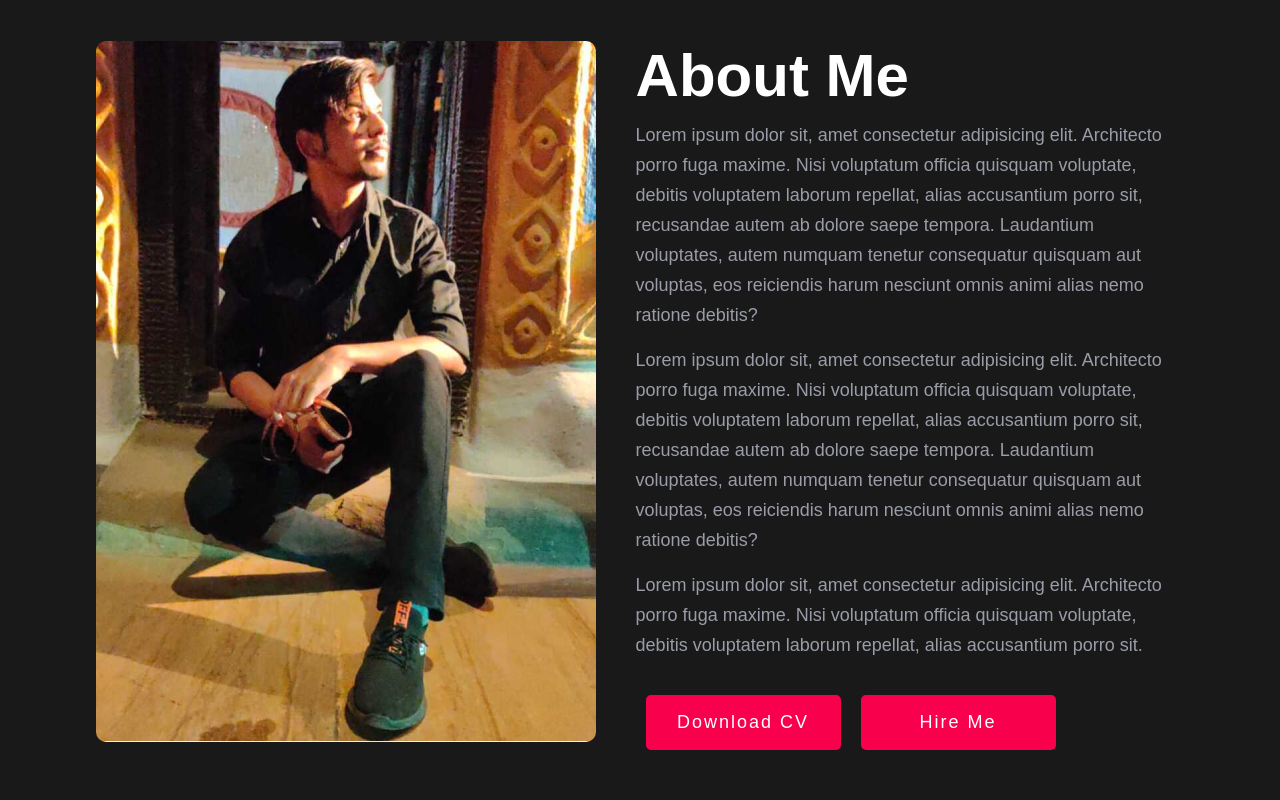
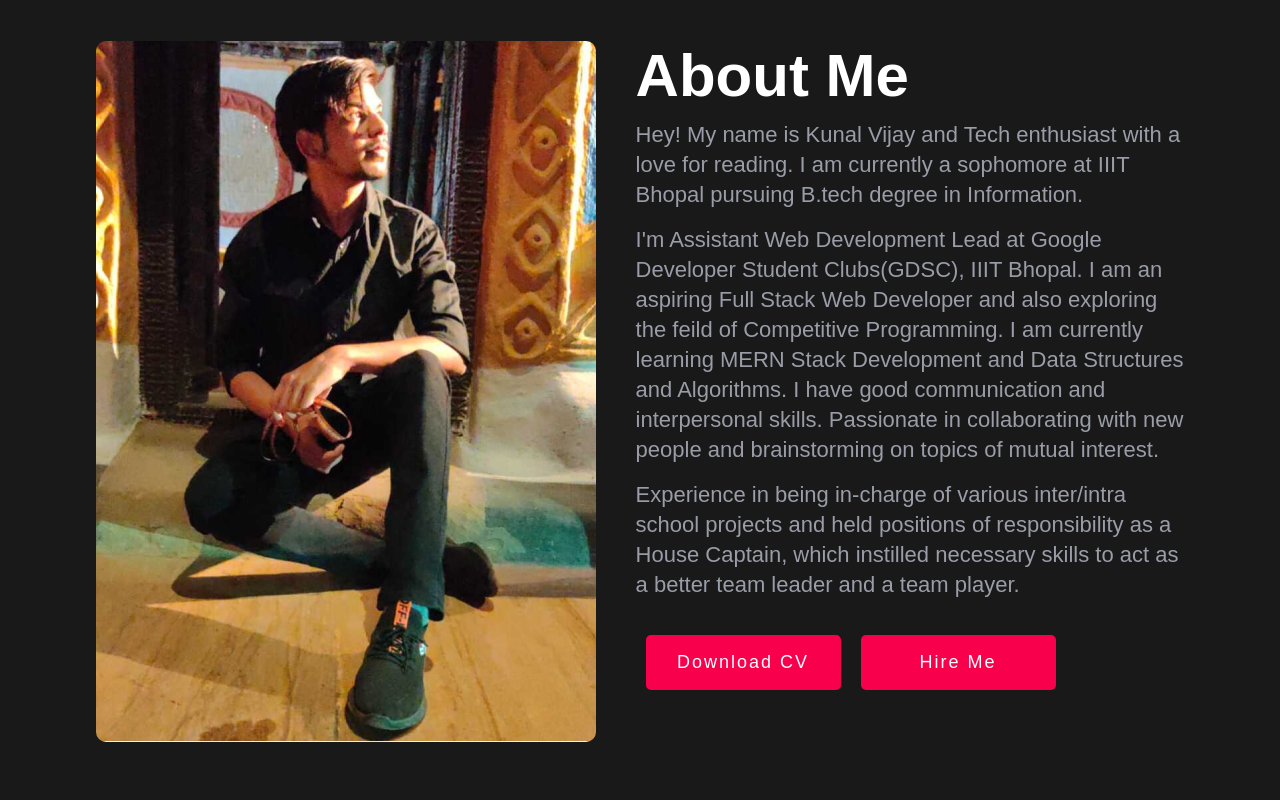
Before and after one commit to Kunal-Vijay/Kunal-Vijay.github.io, a React (Create React App) app: page / in a window 1280 px wide. Shown: the part 720-1520 px from the top of the page. Built offline with nearby package versions, Linux system fonts and the light colour scheme.

Commit message:
about content and CV added

```diff
--- a/src/About.css
+++ b/src/About.css
@@ -1,5 +1,9 @@
 .about{
     background-color: #191919;
+}
+
+.p__color{
+  font-size: 22px!important;
 }
 img.about__img {
   border-radius: 10px;
--- a/src/About.js
+++ b/src/About.js
@@ -5,9 +5,9 @@ import aboutImg from "./img/about.jpg";
 
 function About() {
     // up to top btn
-    window.addEventListener("scroll",function(){
+    window.addEventListener("scroll", function () {
         const upToTop = document.querySelector("a.bottom__to__top");
-        upToTop.classList.toggle("active",window.scrollY>0);
+        upToTop.classList.toggle("active", window.scrollY > 0);
     });
 
     return (
@@ -21,17 +21,17 @@ function About() {
                         <h1 className="about__heading">  About Me  </h1>
                         <div className="about__meta">
                             <p className="about__text p__color">
-                                Lorem ipsum dolor sit, amet consectetur adipisicing elit. Architecto porro fuga maxime. Nisi voluptatum officia quisquam voluptate, debitis voluptatem laborum repellat, alias accusantium porro sit, recusandae autem ab dolore saepe tempora. Laudantium voluptates, autem numquam tenetur consequatur quisquam aut voluptas, eos reiciendis harum nesciunt omnis animi alias nemo ratione debitis?
+                                Hey! My name is Kunal Vijay and Tech enthusiast with a love for reading. I am currently a sophomore at IIIT Bhopal pursuing B.tech degree in Information.
                             </p>
                             <p className="about__text p__color">
-                                Lorem ipsum dolor sit, amet consectetur adipisicing elit. Architecto porro fuga maxime. Nisi voluptatum officia quisquam voluptate, debitis voluptatem laborum repellat, alias accusantium porro sit, recusandae autem ab dolore saepe tempora. Laudantium voluptates, autem numquam tenetur consequatur quisquam aut voluptas, eos reiciendis harum nesciunt omnis animi alias nemo ratione debitis?
+                                I'm Assistant Web Development Lead at Google Developer Student Clubs(GDSC), IIIT Bhopal. I am an aspiring Full Stack Web Developer and also exploring the feild of Competitive Programming. I am currently learning MERN Stack Development and Data Structures and Algorithms. I have good communication and interpersonal skills. Passionate in collaborating with new people and brainstorming on topics of mutual interest.
                             </p>
                             <p className="about__text p__color">
-                                Lorem ipsum dolor sit, amet consectetur adipisicing elit. Architecto porro fuga maxime. Nisi voluptatum officia quisquam voluptate, debitis voluptatem laborum repellat, alias accusantium porro sit.
+                                Experience in being in-charge of various inter/intra school projects and held positions of responsibility as a House Captain, which instilled necessary skills to act as a better team leader and a team player.
                             </p>
                             <div className="about__button d__flex align__items__center">
-                                <a href="#CV"><button className="about btn pointer">Download CV</button></a>
-                                <a href="#Hire"><button className="about btn pointer">Hire Me</button></a>
+                                <a href="https://drive.google.com/drive/folders/1mxl5D93VnXTCXAVSpoMyHsL-z6UakAnT?usp=sharing"><button className="about btn pointer">Download CV</button></a>
+                                <a href="#Contact"><button className="about btn pointer">Hire Me</button></a>
                             </div>
                         </div>
                     </div>
```
